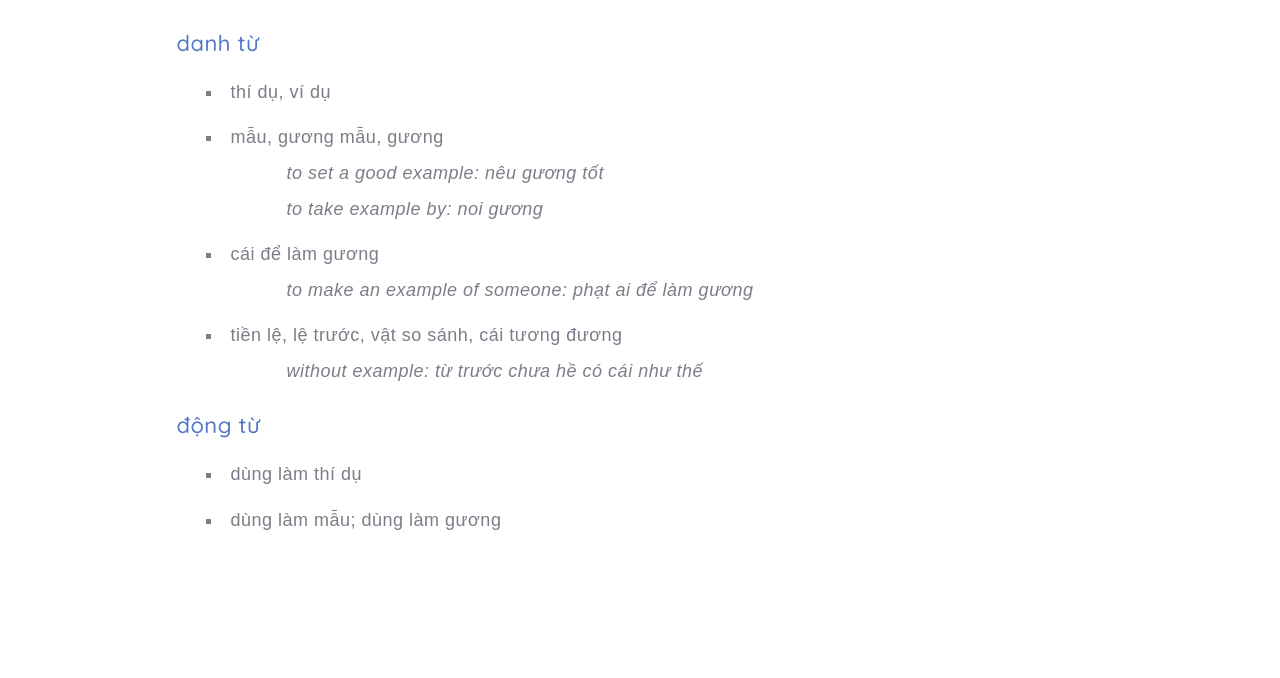
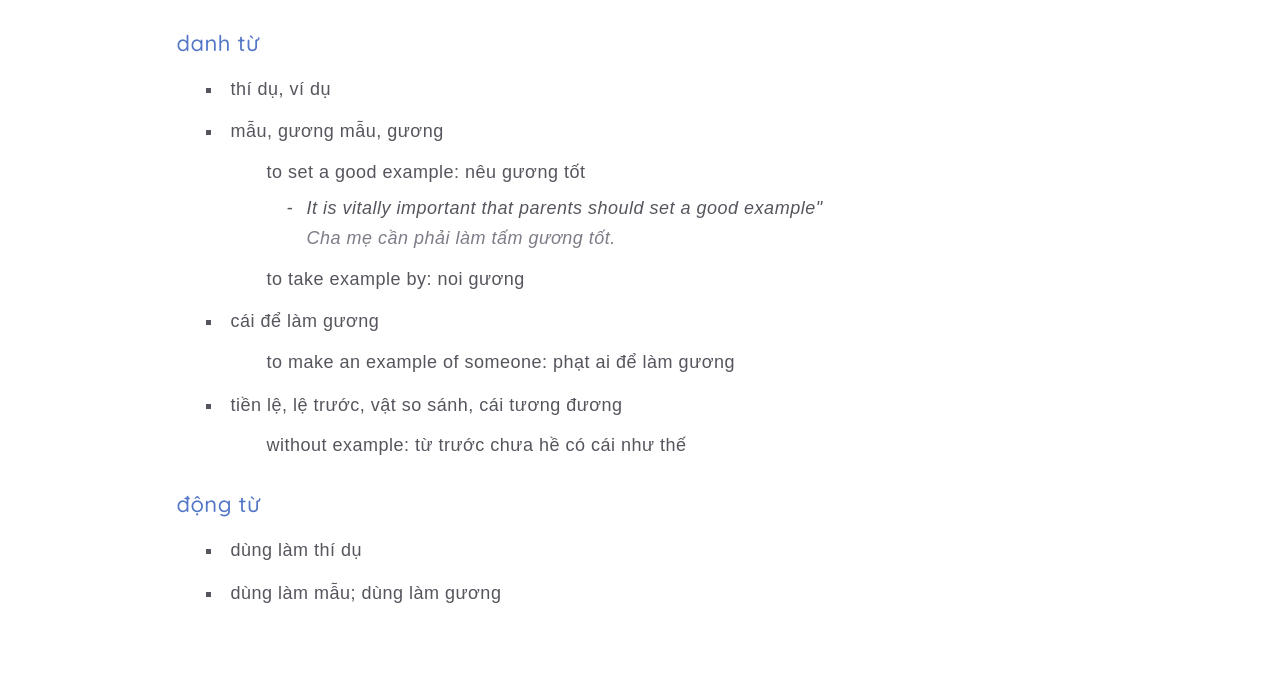
Before and after one commit to khoathy/dict, a website: page result.html in a window 1280 px wide. Shown: the part 382-1060 px from the top of the page. Before the commit the page ends 987 px from the top, so only its background shows below. Drawn offline with nearby package versions, Linux system fonts and the light colour scheme; a web font is replaced by a local one.

Commit message:
add another level for example

```diff
--- a/result.html
+++ b/result.html
@@ -7,7 +7,7 @@
         <!-- <link href="https://fonts.googleapis.com/css?family=Montserrat:300" rel="stylesheet"> -->
         <!-- <link href="https://fonts.googleapis.com/css?family=Quicksand:300,400,500" rel="stylesheet"> -->
         <link href="https://fonts.googleapis.com/css?family=Quicksand:400,500" rel="stylesheet">
-        <link href="https://fonts.googleapis.com/css?family=Muli:300i,400" rel="stylesheet">
+        <link href="https://fonts.googleapis.com/css?family=Muli:300,300i,400" rel="stylesheet">
         <link rel="stylesheet" href="css/style.css">
         <link rel="shortcut icon" type="image/png" href="img/favicon.png">
 
@@ -52,14 +52,19 @@
                 <h4 class="heading-4">danh từ</h4>
                     <li class="result__meaning paragraph">thí dụ, ví dụ</li>
                     <li class="result__meaning paragraph">mẫu, gương mẫu, gương
-                        <p class="result__meaning-detail paragraph-2">to set a good example: nêu gương tốt</p>
+                        <div class="result__meaning-detail paragraph-2">to set a good example: nêu gương tốt
+                            <div class="result__meaning-example paragraph-3">
+                                <p class="result__meaning-example-origin">It is vitally important that parents should set a good example"</p>
+                                <p class="result__meaning-example--translation">Cha mẹ cần phải làm tấm gương tốt.</p>
+                            </div>
+                        </div>
                         <p class="result__meaning-detail paragraph-2">to take example by: noi gương</p>
                     </li>
                     <li class="result__meaning paragraph">cái để làm gương
-                        <p class="result__meaning-detail paragraph-2">to make an example of someone: phạt ai để làm gương</p>
+                        <div class="result__meaning-detail paragraph-2">to make an example of someone: phạt ai để làm gương</div>
                     </li>
                     <li class="result__meaning paragraph">tiền lệ, lệ trước, vật so sánh, cái tương đương
-                        <p class="result__meaning-detail paragraph-2">without example: từ trước chưa hề có cái như thế
+                        <div class="result__meaning-detail paragraph-2">without example: từ trước chưa hề có cái như thế</div>
                     </li>
                 </ul>
 
--- a/sass/abstracts/_variables.scss
+++ b/sass/abstracts/_variables.scss
@@ -14,6 +14,7 @@ $color-bg-light: #fefefe;
 $color-gray-1: #f0f0f0;
 $color-gray-2: #d3d3d3;
 $color-gray-3: #7d7c88;
+$color-gray-4: #55555e;
 $color-blue: #0a3acb;
 $color-blue-1: #5376c7;
 $color-blue-2: #587ef1;
--- a/sass/base/_typography.scss
+++ b/sass/base/_typography.scss
@@ -40,12 +40,22 @@ body {
 }
 
 .paragraph {
-
+    color: $color-gray-4;
     font-family: 'Muli', sans-serif;
     font-weight: 400;
     &-2 {
+        font-weight: 300;
+
+    }
+    &-3 {
         font-style: italic;
         font-weight: 300;
 
     }
+    // &-3 {
+    //     font-size: 1.6rem;
+    //     font-style: italic;
+    //     font-weight: 300;
+    //     color: $color-gray-3;
+    // }
 }
--- a/sass/components/_result.scss
+++ b/sass/components/_result.scss
@@ -23,12 +23,29 @@
     }
     &__meaning {
         list-style: square inside;
-        padding-top : 1.5rem;
-        padding-left: 4rem;
+        margin-top : 1.2rem;
+        margin-left: 4rem;
         &-detail {
             list-style: none;
-            padding-left: 8rem;
-            padding-top: 0.5rem;
+            margin: 1rem 0 0.5rem 6rem;
+
+        }
+        &-example {
+            margin-left: 4rem;
+            margin-top: 0.5rem;
+            position: relative;
+
+            &::before {
+                content: "- ";
+                position: absolute;
+                left: -2rem;
+                top: 0;
+
+            }
+            &--translation {
+                color: $color-gray-3;
+
+            }
 
         }
 
--- a/sass/components/_search-suggestion.scss
+++ b/sass/components/_search-suggestion.scss
@@ -1,6 +1,6 @@
 .search {
     &__suggestion {
-        width: 75vw;
+        width: 100%;
         position: absolute;
         top : 100%;
         margin-top: 3rem;
--- a/sass/components/_searchbox.scss
+++ b/sass/components/_searchbox.scss
@@ -11,8 +11,7 @@
         left: 50%;
         transform: translate(-50%,-50%);
         width: 75vw;
-        //background: rgba($color-blue,0.1);
-        padding: 1.5rem 2.5rem;
+       // background: rgba($color-blue,0.1);
         border-radius: 5px;
         transition: all 0.3s;
     }
```
Also changed, not shown: css/style.css.
